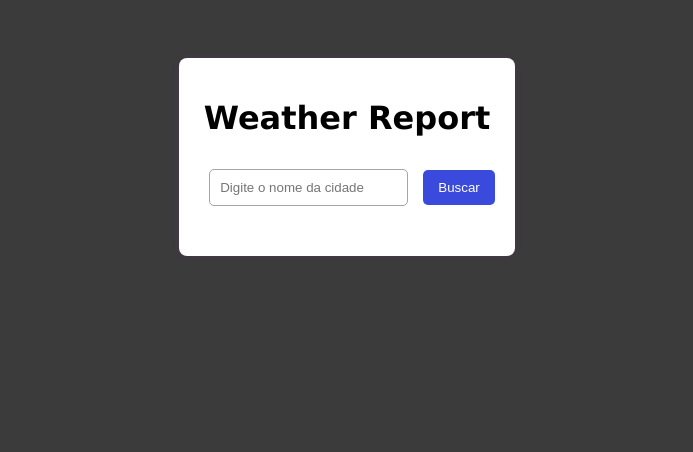
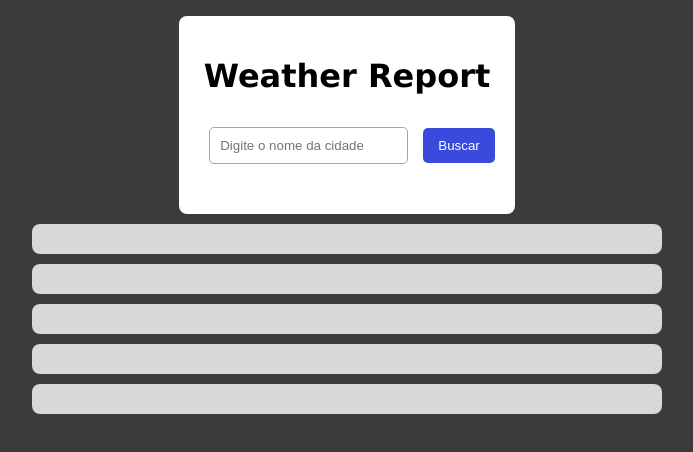
Before and after one commit to Uliame/weather-report, a plain HTML site: page index.html in a window 1280 px wide. Shown: the whole page, without its empty margins (293-986 px from the left). Drawn offline with Linux system fonts and the light colour scheme; no server answers.

Commit message:
Update style.css

```diff
--- a/css/style.css
+++ b/css/style.css
@@ -7,12 +7,13 @@ body
 
 .container
 {
-    margin-top: 50px;
+    margin-top: 8px;
     padding: 20px;
     background: rgb(255, 255, 255);
     display: inline-block;
     border-radius: 8px;
     box-shadow: 0px 0px 6px rgba(188, 31, 250, 0.1);
+    margin-bottom: 10px;
 }
 
 input
@@ -40,6 +41,27 @@ button:hover
 
 #resultado
 {
-    margin-top: 20px;
-    font-size: 18px;
+    margin-top: 10px;
+    font-size: 16px;
+    margin-bottom: 20px;
 }
+
+#clima-container
+{
+    display: flex;
+    flex-direction: column; /* Empilhar os cards na vertical */
+    gap: 10px;
+}
+
+.clima-card
+{
+    display: flex;
+    align-items: center;
+    justify-content: space-between;
+    background: rgba(255, 255, 255, 0.8);
+    padding: 15px;
+    border-radius: 8px;
+    width: 100%; /* Ocupa toda a largura */
+    max-width: 600px; /* Define um tamanho máximo */
+    margin: 0 auto; /* Centraliza na tela */
+}
```
